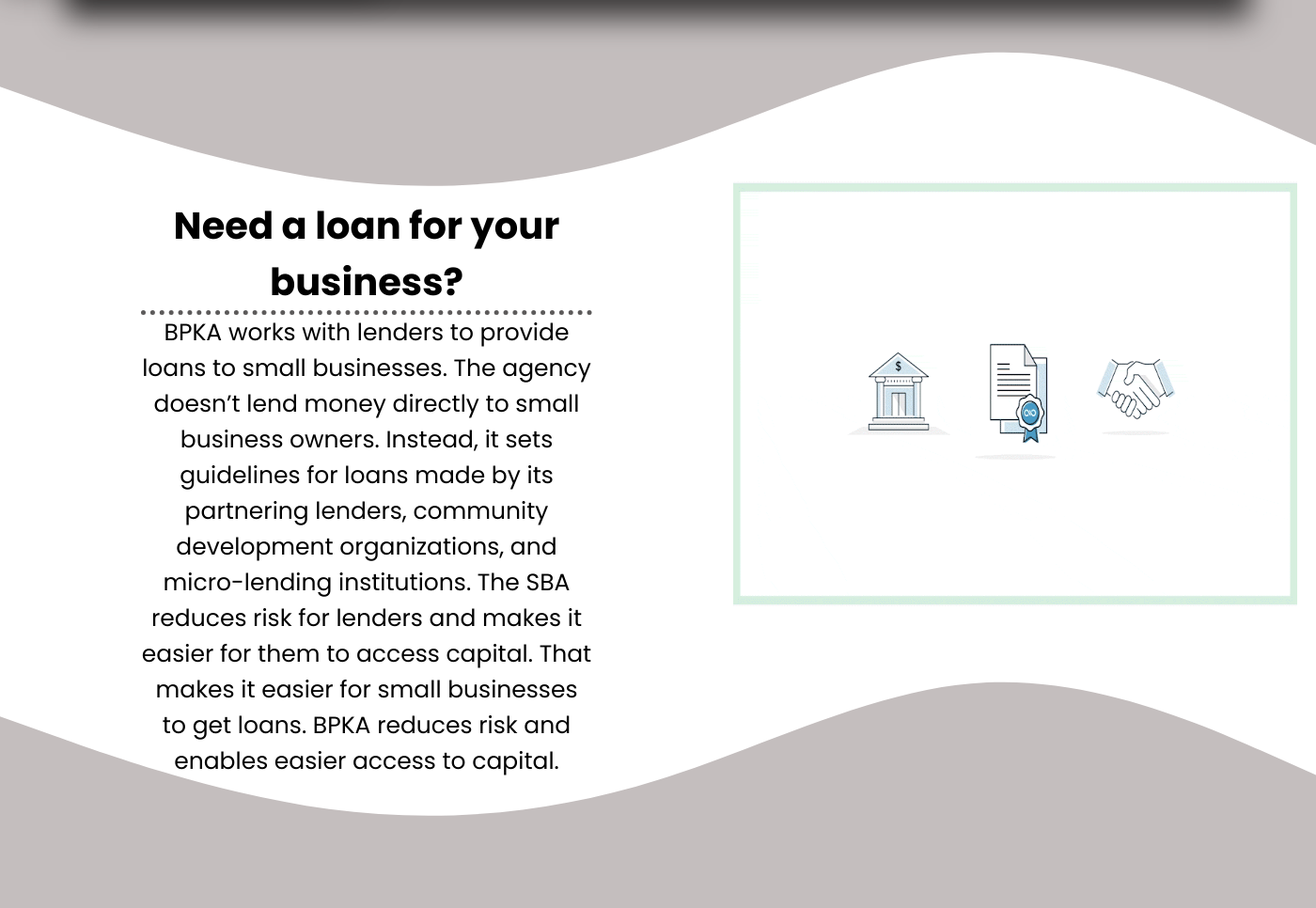
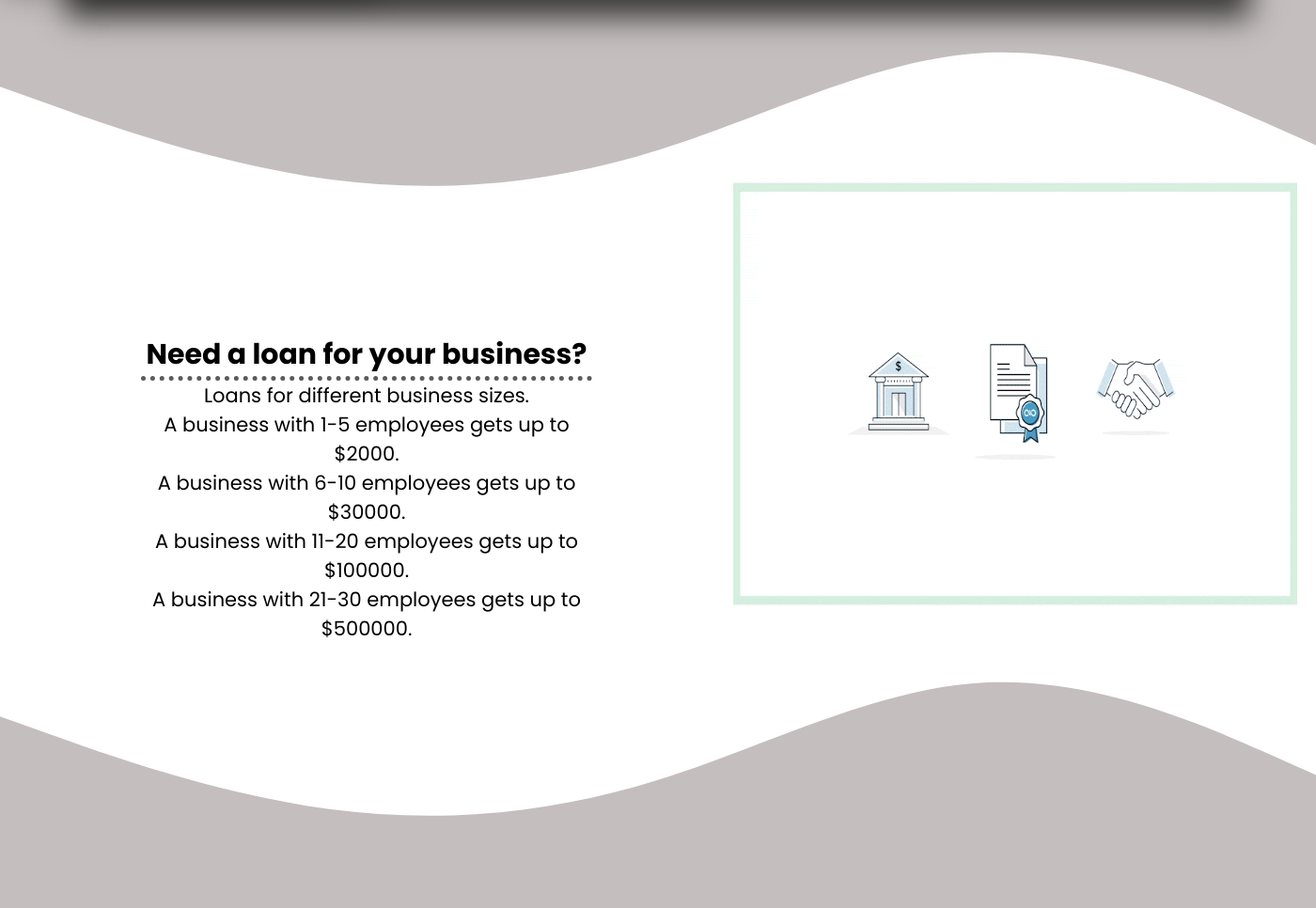
Before and after one commit to valzagrainca/PHP20_21_Gr34, a PHP site: page /loans.php in a window 1400 px wide. Shown: the part 701-1667 px from the top of the page at 94% size. Run offline with PHP 8.4, Linux system fonts and the light colour scheme; some libraries are stand-ins or nearby versions.

Commit message:
Update loans.php

```diff
--- a/fundingprograms/loans.php
+++ b/fundingprograms/loans.php
@@ -119,9 +119,36 @@
           </div>
             <div class="box2">
                 <div class="content1">
-                    <h2 style="font-size: 40px;">Need a loan for your business?</h2>
-                    <p>BPKA works with lenders to provide loans to small businesses. The agency doesn’t lend money directly to small business owners. Instead, it sets guidelines for loans made by its partnering lenders, community development organizations, and micro-lending institutions. The SBA reduces risk for lenders and makes it easier for them to access capital. That makes it easier for small businesses to get loans.
-                        BPKA reduces risk and enables easier access to capital.
+                    <h2 style="font-size: 30px;">Need a loan for your business?</h2>
+                    <p style = "font-size: 21px;">
+                    <?php
+                    // Variabel globale
+                    $teksti = "Loans for different business sizes.";
+
+                    // Variabel globale qe do çaset nga funksioni sepse e ka keyword global
+                    $teksti2 = "business ";
+                    // Funksion me default paramter
+                    function defaultValues($employees1, $employees2, int $defaultOption = 30000) {
+                      // Nese printohet paraqet error sepse variabla eshte deklaruar jashte funksionit
+                      // echo $teksti;
+
+                      // Variabel lokale e deklaruar si static qe te pengon fshirjen e saj me vone
+                      $teksti3 = "A ";
+                      echo $teksti3;
+                      global $teksti2;
+                      echo $teksti2;
+                      echo "with ". $employees1."-".$employees2." employees gets up to $".$defaultOption.".";
+                        echo "<br>";
+                    }
+                    echo $teksti;
+                    // Printimi i $teksti3 shkakton error.
+                    // echo $teksti3;
+                    echo "<br>";
+                    defaultValues(1, 5, 2000);
+                    defaultValues(6, 10);
+                    defaultValues(11, 20, 100000);
+                    defaultValues(21, 30, 500000);
+                    ?>
                     </p>
                 </div>
                 </div>
@@ -142,17 +169,16 @@
                   <div class="box7">
 
                     <h3>Why choose a loan with us?</h3>
-
-                    <ul style="list-style-type:circle">
-                      <li> We provide low rate loans personalized to yours and yours only</li>
-                      <li>Get an instant decision
-                         when you apply online</li>
-                      <li>You can pay more to pay off your
-                        loan quicker – early settlement</li>
-                      <li>Good and quick services</li>
-                        <li>Meeting all customer needs for any type of loan
-                        </li>
-                    </ul>
+                    <?php
+                    // Perdorimi i built int functions: print_r(), explode() dhe implode()
+                    $first = "We provide low rate loans personalized to yours and yours only.,
+                    You get an instant decision when you apply online., We offer quick services. ";
+                    print_r(explode(',', $first, 3));
+                    echo "<br>"; echo "<br>";
+                    $arr = array("We provide low rate loans personalized to yours and yours only.",
+                    "You get an instant decision when you apply online", "We offer quick services. ");
+                    echo implode("<br>", $arr);
+                    ?>
                 </div>
             <div class="box8">
                     <h1>Types of Small Business Loans</h1>
```
